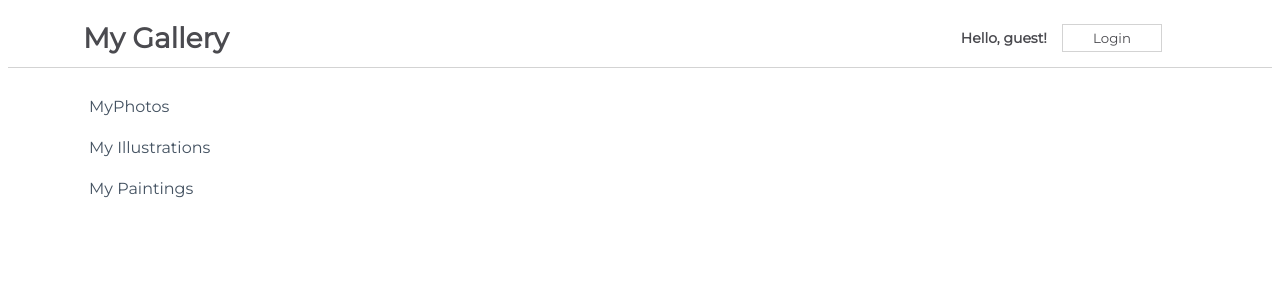
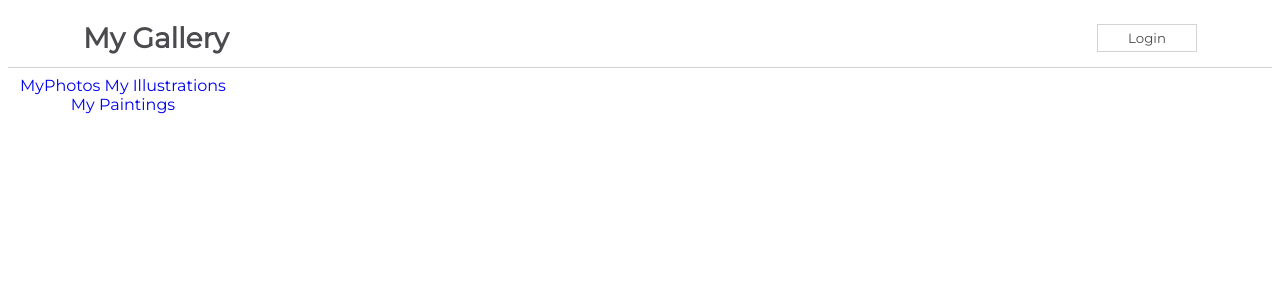
Before and after one commit to JamieB92/react-challanges, a React (Create React App) app in the folder my-app/: page / in a window 1280 px wide. Shown: the top 300 px of the page. Built offline with nearby package versions, Linux system fonts and the light colour scheme.

Commit message:
create navbar form and also re factor to a nested child component

```diff
--- a/my-app/src/App.js
+++ b/my-app/src/App.js
@@ -1,12 +1,14 @@
 import css from './App.module.css';
 import Sidebar from './components/Sidebar';
 import NavBarSimple from './components/NavBarSimple';
+import NavBarForm from './components/NavBarForm';
 
 function App() {
   return (
     <div className={css.App}>
       <Sidebar />
       <NavBarSimple />
+      <NavBarForm />
     </div>
   );
 }
--- /dev/null
+++ b/my-app/src/components/NavBarChild.js
@@ -0,0 +1,19 @@
+import React from "react";
+
+function NavBarChild(props) {
+    return (
+        props.isLoggedIn ?
+        <button onClick={props.handleClick}>Login</button>
+        :
+        <form>
+            <label htmlFor = "username">Username:</label>
+            <input placeholder="username" id="username"/>
+
+            <label htmlFor = "password">Password:</label>
+            <input placeholder="password" id="password"/>
+            <button  onClick={props.handleClick}>Submit</button>
+        </form>
+    )
+}
+
+export default NavBarChild
--- /dev/null
+++ b/my-app/src/components/NavBarForm.js
@@ -0,0 +1,50 @@
+import React, { Component } from "react";
+import css from "./css/NavBarForm.module.css";
+import NavBarChild from "./NavBarChild";
+
+
+class NavBarForm extends Component {
+    constructor(props) {
+        super(props)
+
+        this.state = {
+            isLoggedIn: true,
+        }
+    }
+    handleButtonClick = () => {
+        this.setState((prevState) => ({
+            isLoggedIn: prevState.isLoggedIn ? false : true
+        }), () => console.log(this.state.isLoggedIn))
+    }
+
+    render() {
+        return (
+            <div className={css.NavBar}>
+                <h1>My Gallery</h1>
+                {/* Long Wayof doing it */}
+                {/* {
+                    this.state.isLoggedIn ?
+                        <button onClick={() => this.handleButtonClick()}>Login</button>
+                        :
+                        <form>
+                            <label htmlFor = "username">Username:</label>
+                            <input placeholder="username" id="username"/>
+
+                            <label htmlFor = "password">Password:</label>
+                            <input placeholder="password" id="password"/>
+                            <button onClick={() => this.handleButtonClick()}>Submit</button>
+                        </form>
+
+                    }  */}
+
+                {/* As a nested component */}
+                <NavBarChild
+                    isLoggedIn={this.state.isLoggedIn}
+                    handleClick={this.handleButtonClick}
+                />
+            </div>
+        )
+    }
+}
+
+export default NavBarForm
--- a/my-app/src/components/Sidebar.js
+++ b/my-app/src/components/Sidebar.js
@@ -4,7 +4,7 @@
 
 function Sidebar() {
     return (
-        <div className={css.sidebar} >
+        <div className={css.Sidebar} >
             <a href="/"> MyPhotos</a>
             <a href="/"> My Illustrations</a>
             <a href="/"> My Paintings</a>
```
